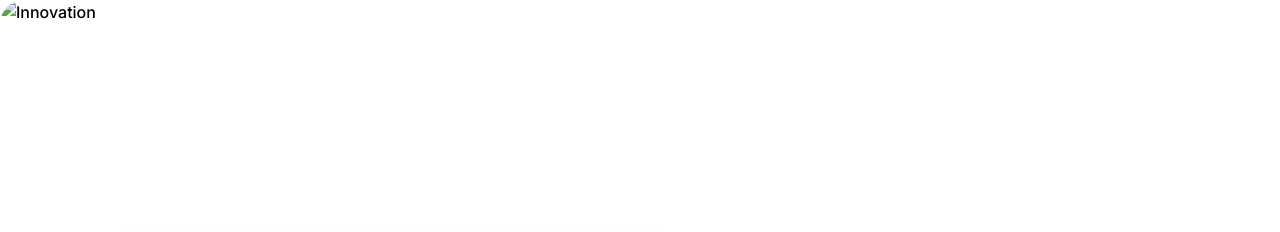
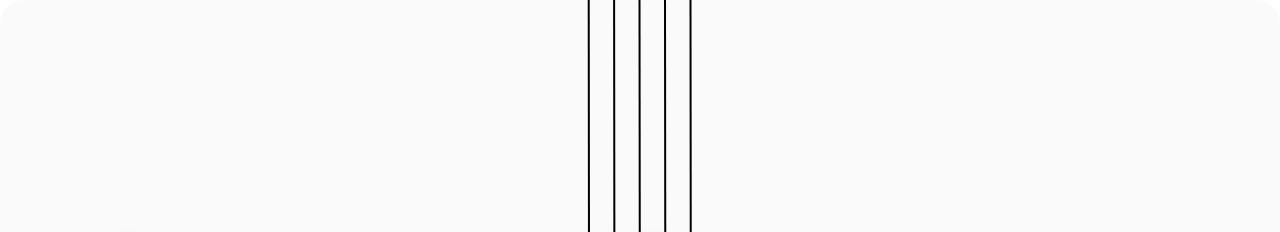
Before and after one commit to harshauii/sample-index-check, a plain HTML site: page index.html in a window 1280 px wide. Shown: the top 232 px of the page. Drawn offline with Linux system fonts and the light colour scheme.

Commit message:
Update index.html

```diff
--- a/index.html
+++ b/index.html
@@ -229,7 +229,7 @@
             <div class="carousel-slide active">
                 <picture>
                     <source media="(max-width: 640px)" srcset="mobile.png">
-                    <source media="(min-width: 641px)" srcset="desktop.jpg">
+                    <source media="(min-width: 641px)" srcset="desktop.png">
                     <img src="fallback-1.jpg" alt="Innovation" class="slide-media" loading="lazy" decoding="async">
                 </picture>
                 <div class="slide-content">
```
